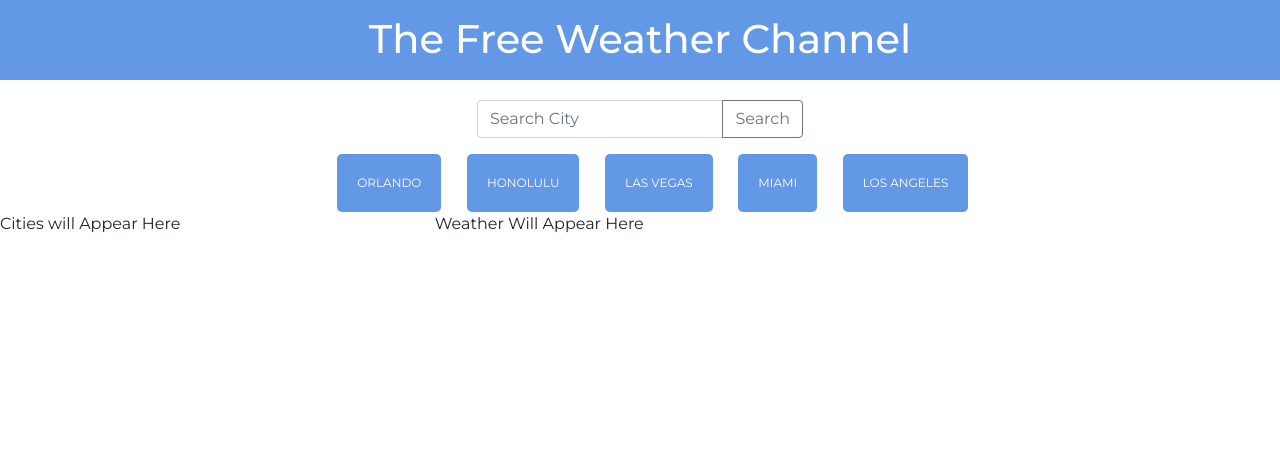
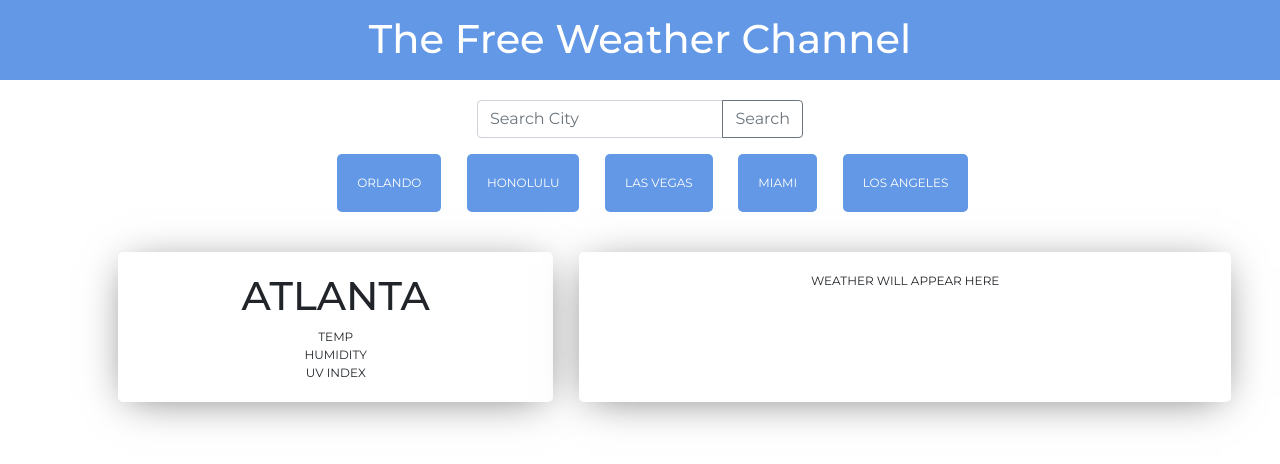
Before and after one commit to guie01/Weather-Web-App, a plain HTML site: page index.html in a window 1280 px wide. Drawn offline with nearby package versions, Linux system fonts and the light colour scheme.

Commit message:
added css to the cities and weather containers

```diff
--- a/assets/style.css
+++ b/assets/style.css
@@ -21,9 +21,10 @@
     justify-content: center;
 }
 
-#button-addon2:hover{
+#city-inputbtn:hover{
     background: #78b6f0;
 }
+
 .cities-btn{
     background-color: white;
     margin-left: 2%;
@@ -47,3 +48,35 @@
     box-shadow: 5px 40px -10px rgba(0,0,0,0.57);
     transition: all 0.4s ease 0s;
     }
+
+#cities-container{
+    text-align: center;
+    margin-top: 40px;
+    background-color: white;
+    margin-left: 2%;
+    font-size: 12px;
+    text-transform: uppercase;
+    text-decoration: none;
+    padding: 20px;
+    border-radius: 5px;
+    display: inline-block;
+    border: none;
+    -webkit-box-shadow: 0px 5px 40px -10px rgba(0, 0, 0, 0.57);
+    -moz-box-shadow: 0px 5px 40px -10px rgba(0,0,0,0.57);
+    margin-left: 10%;
+}
+#weather-container{
+    text-align: center;
+    margin-top: 40px;
+    background-color: white;
+    margin-left: 2%;
+    font-size: 12px;
+    text-transform: uppercase;
+    text-decoration: none;
+    padding: 20px;
+    border-radius: 5px;
+    display: inline-block;
+    border: none;
+    -webkit-box-shadow: 0px 5px 40px -10px rgba(0, 0, 0, 0.57);
+    -moz-box-shadow: 0px 5px 40px -10px rgba(0,0,0,0.57);
+}
--- a/index.html
+++ b/index.html
@@ -23,14 +23,19 @@
       <div class="col-9" id = "search-button">
         <div class="input-group mb-3">
             <input type="text" class="form-control" id = "city-input" placeholder="Search City" aria-label="Search City" aria-describedby="button-addon2">
-            <button class="btn btn-outline-secondary" id = "city-inputbtn" type="button" id="button-addon2">Search</button>
+            <button class="btn btn-outline-secondary" id = "city-inputbtn" type="button">Search</button>
           </div>
       </div>
       <!-- Buttons will go here -->
       <div id = "city-buttons"></div>
 
       <div class="col-4" id = "cities-container">
-          Cities will Appear Here
+          <div id = city-titlecont>
+              <h1 class =city-title>Atlanta</h1>
+          </div>
+          <div id = city-temp>TEMP</div>
+          <div id = city-humidity>HUMIDITY</div>
+          <div id = city-uvindex>UV INDEX</div>
       </div>
 
       <div class="col-6" id = "weather-container">
```
